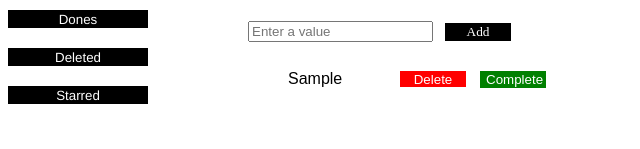
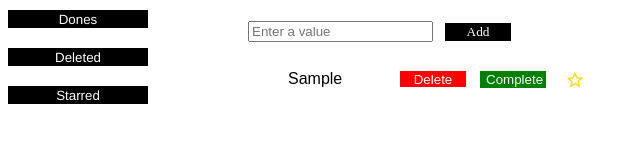
Before and after one commit to jinenab/todo-app-with-hooks-, a React (Create React App) app: page / in a window 1280 px wide. Both pictures are taken after typing "Sample" into the empty fields and a click on the button "Add". Shown: the part 151-300 px from the top of the page, without its empty margins (0-640 px from the left). Built offline with nearby package versions, Linux system fonts and the light colour scheme.

Commit message:
add a star ans style it

```diff
--- a/src/App.js
+++ b/src/App.js
@@ -1,6 +1,7 @@
 import DoneIcon from '@material-ui/icons/Done';
 import FaceIcon from '@material-ui/icons/Done';
 import { makeStyles } from '@material-ui/core/styles';
+import StarBorderIcon from '@material-ui/icons/StarBorder';
 
 import Chip from '@material-ui/core/Chip';
 import  "./style.scss"
@@ -65,6 +66,9 @@ return(<div className="main">
         const newItems=items.filter((item,ind)=>(ind!==index))
         setItems(newItems)
     }}>Complete</button>
+     <StarBorderIcon>
+
+    </StarBorderIcon>
 
     </li >))
 
--- a/src/style.scss
+++ b/src/style.scss
@@ -154,3 +154,22 @@ display: flex;
 flex-direction: column;
     }
 }
+.MuiSvgIcon-root{
+    fill:gold !important;
+    height: 20px;
+
+}
+.item{
+
+    .MuiSvgIcon-root{
+     margin-left: 10px;
+margin-bottom: -6px;
+border: 0px;
+padding: 0px;
+height: 20px;
+    }
+    .MuiSvgIcon-root:hover{
+  background-color:gold;
+  fill:white !important;
+       }
+}
```
